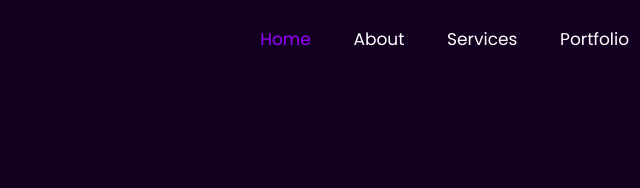
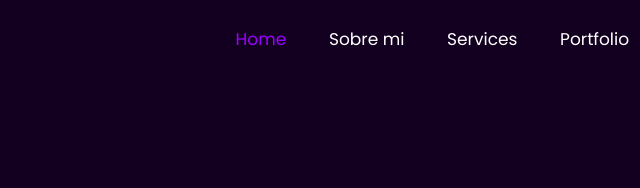
Before and after one commit to CDRojasRamirez/MiPortatfolioDemo, a plain HTML site: page index.html in a window 1280 px wide. Shown: the top 188 px of the page, 424-1064 px from the left. Drawn offline with nearby package versions, Linux system fonts and the light colour scheme.

Commit message:
minicambio

```diff
--- a/index.html
+++ b/index.html
@@ -26,7 +26,7 @@
 
         <nav class="navbar">
             <a href="#home" class="active">Home</a>
-            <a href="#about">About</a>
+            <a href="#about">Sobre mi</a>
             <a href="#services">Services</a>
             <a href="#portfolio">Portfolio</a>
             <a href="#contact">Contact</a>
```
